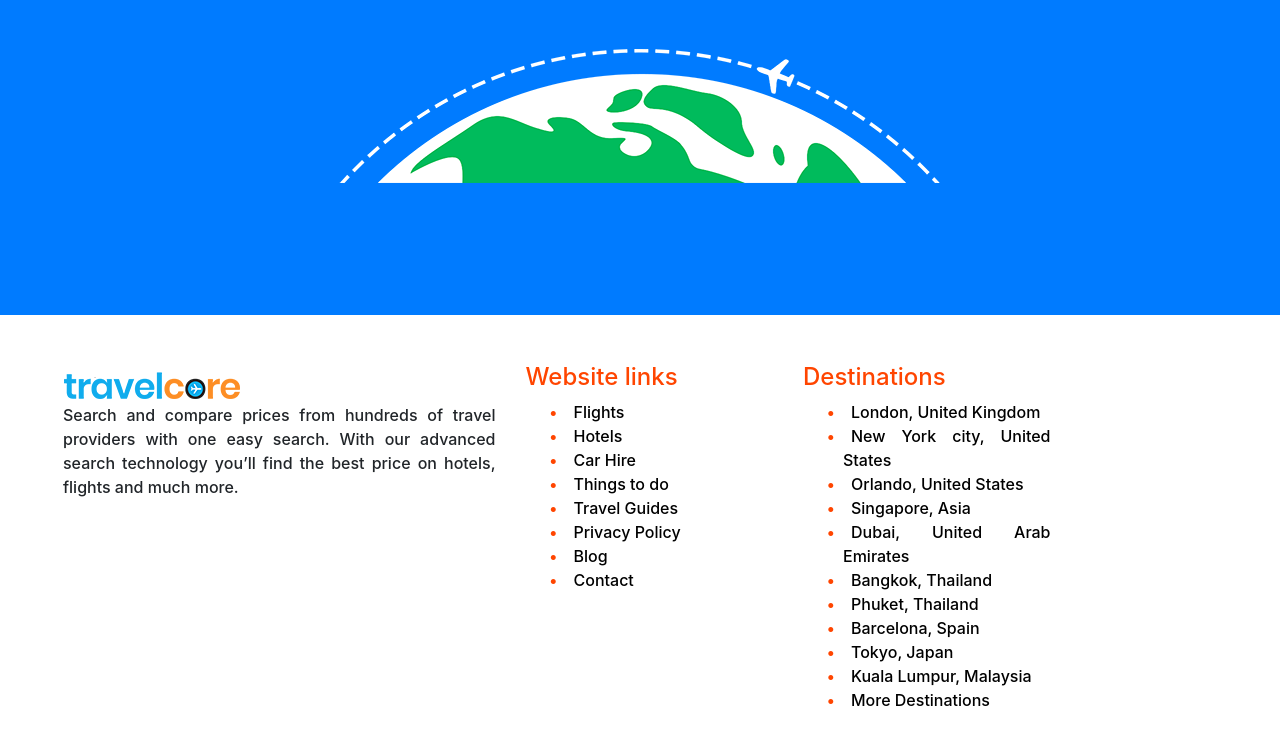
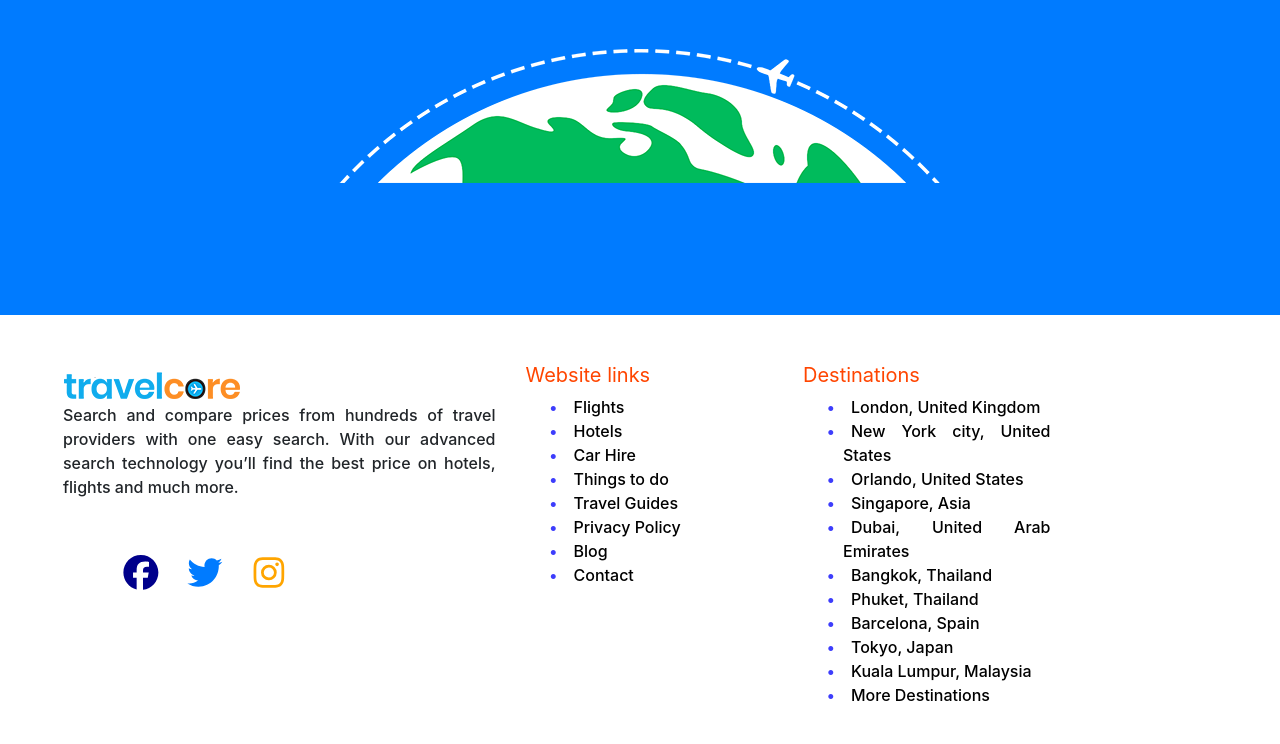
Before and after one commit to Toriiaa/travel-core, a plain HTML site: page index.html in a window 1280 px wide. Shown: the part 1771-2515 px from the top of the page. Drawn offline with nearby package versions, Linux system fonts and the light colour scheme.

Commit message:
new commits

```diff
--- a/css/core.css
+++ b/css/core.css
@@ -94,7 +94,7 @@ footer {
   color: orangered;
 }
 footer ul li::before {
-  color: orangered;
+  color: rgb(61, 61, 252);
   content: "\2022";
 
   font-weight: bold;
@@ -105,3 +105,7 @@ footer ul li::before {
 footer ul {
   list-style: none;
 }
+.social-media-icon {
+  font-size: 35px;
+  margin: 8px;
+}
--- a/index.html
+++ b/index.html
@@ -655,9 +655,22 @@
                     you’ll find the best price on hotels, flights and much more.
                   </p>
                 </div>
+                <div class="social-media m-lg-5">
+                  <span style="color: darkblue" class="social-media-icon"
+                    ><i class="fab fa-facebook"></i
+                  ></span>
+                  <span class="social-media-icon text-primary"
+                    ><i class="fab fa-twitter"></i
+                  ></span>
+                  <span style="color: orange" class="social-media-icon"
+                    ><i class="fab fa-instagram"></i
+                  ></span>
+                </div>
               </div>
               <div class="footer2 col-lg-3">
-                <h4 class="orange">Website links</h4>
+                <h4 style="font-size: 20px; font-weight: 400" class="orange">
+                  Website links
+                </h4>
                 <ul>
                   <li><a href="#">Flights</a></li>
                   <li><a href="#">Hotels</a></li>
@@ -670,7 +683,12 @@
                 </ul>
               </div>
               <div class="footer3 col-lg-3">
-                <h4 class="orange text-justify">Destinations</h4>
+                <h4
+                  style="font-size: 20px; font-weight: 400"
+                  class="orange text-justify"
+                >
+                  Destinations
+                </h4>
                 <ul>
                   <li><a href="#">London, United Kingdom</a></li>
                   <li><a href="#">New York city, United States</a></li>
```
